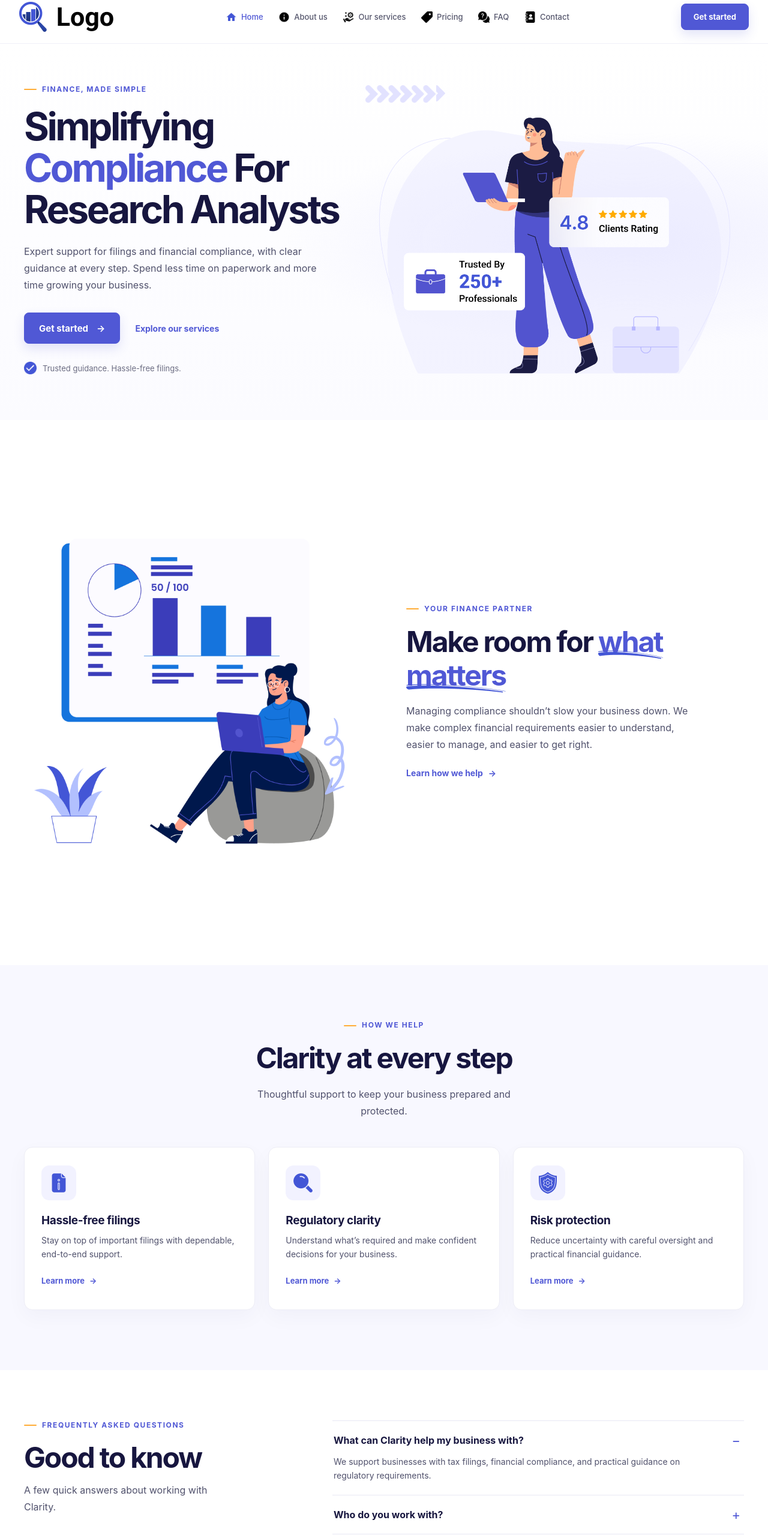
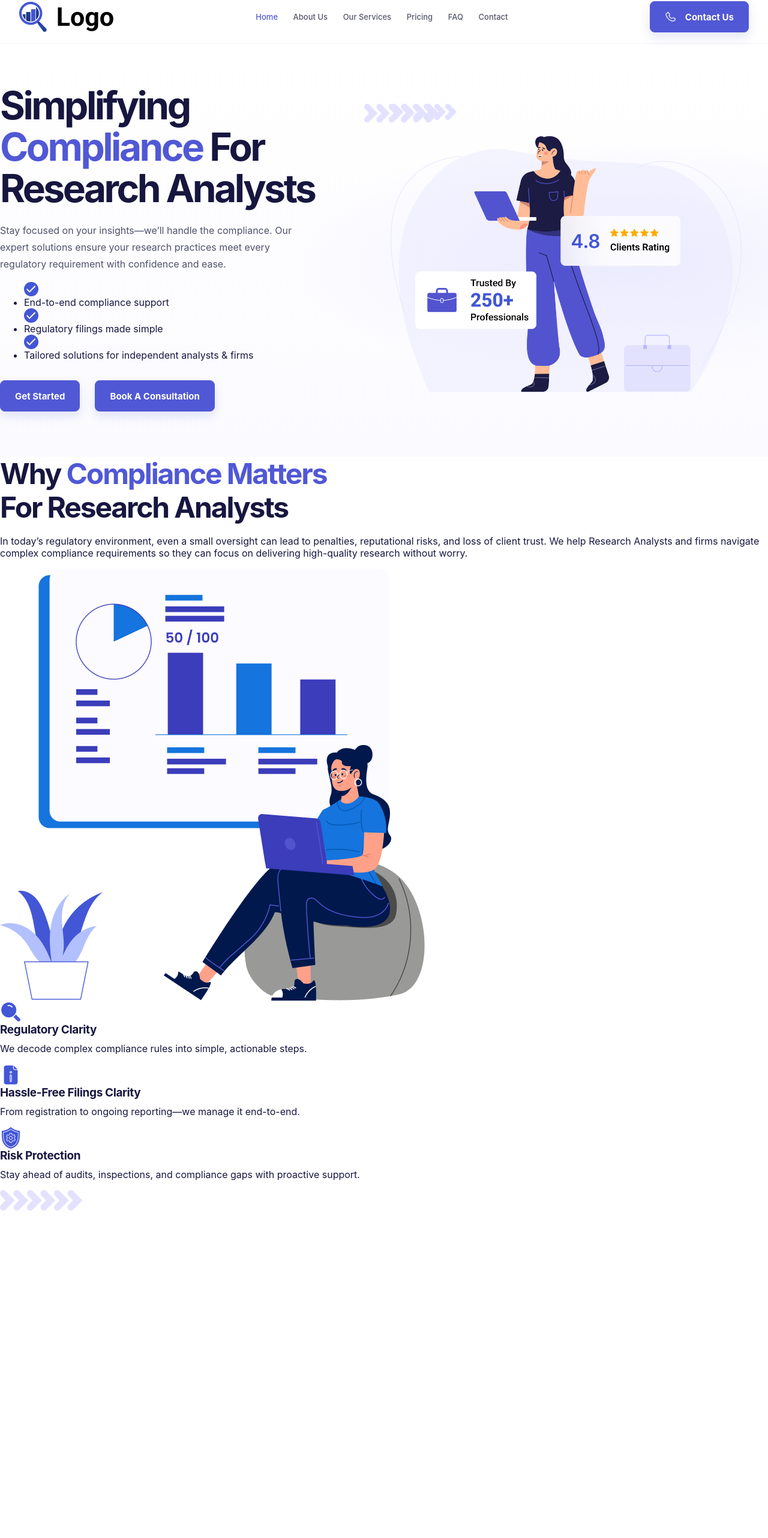
Before and after one commit to prince53454/clarity-landing-page, a plain HTML site: page index.html in a window 1280 px wide. Shown: the part 16-2580 px from the top of the page at 60% size. After the commit the page ends 2035 px from the top, so only its background shows below. Drawn offline with Linux system fonts and the light colour scheme.

Commit message:
Match landing page content to Figma design

```diff
--- a/index.html
+++ b/index.html
@@ -3,71 +3,42 @@
 <head>
   <meta charset="utf-8">
   <meta name="viewport" content="width=device-width, initial-scale=1">
-    <meta
-      name="description"
-      content="Compliance support designed for research analysts."
-    >
+  <meta name="description" content="Expert compliance support for research analysts, including regulatory filings and risk protection.">
   <title>Clarity — Compliance for Research Analysts</title>
-    <link
-      rel="icon"
-      type="image/png"
-      href="Assets%20-%20Images%20%26%20Icons-20261113T123316Z-1-001/Assets%20-%20Images%20%26%20Icons/Logo.png"
-    >
+  <link rel="icon" type="image/png" href="Assets%20-%20Images%20%26%20Icons-20261113T123316Z-1-001/Assets%20-%20Images%20%26%20Icons/Logo.png">
+  <link rel="preconnect" href="https://fonts.googleapis.com">
+  <link rel="preconnect" href="https://fonts.gstatic.com" crossorigin>
+  <link href="https://fonts.googleapis.com/css2?family=Roboto:wght@400;500;600;700&display=swap" rel="stylesheet">
   <link rel="stylesheet" href="styles.css">
 </head>
 <body>
   <header class="site-header">
     <div class="header-inner">
-        <a class="brand" href="#" aria-label="Clarity home">
-          <img
-            src="Assets%20-%20Images%20%26%20Icons-20261113T123316Z-1-001/Assets%20-%20Images%20%26%20Icons/Logo.png"
-            alt="Clarity"
-            width="158"
-            height="50"
-          >
+      <a class="brand" href="#home" aria-label="Clarity home">
+        <img src="Assets%20-%20Images%20%26%20Icons-20261113T123316Z-1-001/Assets%20-%20Images%20%26%20Icons/Logo.png" alt="Clarity" width="158" height="50">
       </a>
-
       <nav class="desktop-nav" aria-label="Main navigation">
-          <a class="nav-link active" href="#home">
-            <img src="Assets%20-%20Images%20%26%20Icons-20261113T123316Z-1-001/Assets%20-%20Images%20%26%20Icons/Home.png" alt="" width="24" height="24">
-            Home
+        <a class="nav-link active" href="#home">Home</a>
+        <a class="nav-link" href="#why-compliance">About Us</a>
+        <a class="nav-link" href="#why-compliance">Our Services</a>
+        <a class="nav-link" href="#why-compliance">Pricing</a>
+        <a class="nav-link" href="#why-compliance">FAQ</a>
+        <a class="nav-link" href="#why-compliance">Contact</a>
+      </nav>
+      <a class="button header-cta" href="#why-compliance">
+        <img src="Assets%20-%20Images%20%26%20Icons-20261113T123316Z-1-001/Assets%20-%20Images%20%26%20Icons/Contact-icon.png" alt="" width="20" height="20">
+        Contact Us
       </a>
-          <a class="nav-link" href="#about">
-            <img src="Assets%20-%20Images%20%26%20Icons-20261113T123316Z-1-001/Assets%20-%20Images%20%26%20Icons/AboutUs.png" alt="" width="24" height="24">
-            About us
-          </a>
-          <a class="nav-link" href="#services">
-            <img src="Assets%20-%20Images%20%26%20Icons-20261113T123316Z-1-001/Assets%20-%20Images%20%26%20Icons/Our%20Services.png" alt="" width="24" height="24">
-            Our services
-          </a>
-          <a class="nav-link" href="#benefits">
-            <img src="Assets%20-%20Images%20%26%20Icons-20261113T123316Z-1-001/Assets%20-%20Images%20%26%20Icons/Pricing.png" alt="" width="24" height="24">
-            Pricing
-          </a>
-          <a class="nav-link" href="#faq">
-            <img src="Assets%20-%20Images%20%26%20Icons-20261113T123316Z-1-001/Assets%20-%20Images%20%26%20Icons/FAQ.png" alt="" width="24" height="24">
-            FAQ
-          </a>
-          <a class="nav-link" href="#contact">
-            <img src="Assets%20-%20Images%20%26%20Icons-20261113T123316Z-1-001/Assets%20-%20Images%20%26%20Icons/Contact.png" alt="" width="24" height="24">
-            Contact
-          </a>
-        </nav>
-
-        <a class="button button-small header-cta" href="#contact">Get started</a>
-
       <details class="mobile-menu">
-          <summary aria-label="Toggle navigation">
-            <img src="Assets%20-%20Images%20%26%20Icons-20261113T123316Z-1-001/Assets%20-%20Images%20%26%20Icons/Menu.png" alt="" width="24" height="24">
-          </summary>
+        <summary aria-label="Open navigation"><img src="Assets%20-%20Images%20%26%20Icons-20261113T123316Z-1-001/Assets%20-%20Images%20%26%20Icons/Menu.png" alt="" width="24" height="24"></summary>
         <nav class="mobile-nav" aria-label="Mobile navigation">
           <a href="#home">Home</a>
-            <a href="#about">About us</a>
-            <a href="#services">Our services</a>
-            <a href="#benefits">Pricing</a>
-            <a href="#faq">FAQ</a>
-            <a href="#contact">Contact</a>
-            <a class="button" href="#contact">Get started</a>
+          <a href="#why-compliance">About Us</a>
+          <a href="#why-compliance">Our Services</a>
+          <a href="#why-compliance">Pricing</a>
+          <a href="#why-compliance">FAQ</a>
+          <a href="#why-compliance">Contact</a>
+          <a class="button" href="#why-compliance">Contact Us</a>
         </nav>
       </details>
     </div>
@@ -75,189 +46,60 @@
 
   <main>
     <section class="hero" id="home">
-        <div class="hero-inner content-width">
+      <div class="hero-inner">
         <div class="hero-copy">
-            <p class="eyebrow"><span></span> FINANCE, MADE SIMPLE</p>
-            <h1>Simplifying <span>Compliance</span> For Research Analysts</h1>
-            <p class="hero-description">
-              Expert support for filings and financial compliance, with clear
-              guidance at every step. Spend less time on paperwork and more
-              time growing your business.
-            </p>
+          <h1>Simplifying <span class="accent-underline">Compliance</span> For<br class="desktop-break"> Research Analysts</h1>
+          <p class="hero-description">Stay focused on your insights—we’ll handle the compliance. Our expert solutions ensure your research practices meet every regulatory requirement with confidence and ease.</p>
+          <ul class="hero-points">
+            <li><img src="Assets%20-%20Images%20%26%20Icons-20261113T123316Z-1-001/Assets%20-%20Images%20%26%20Icons/check-sign.png" alt="">End-to-end compliance support</li>
+            <li><img src="Assets%20-%20Images%20%26%20Icons-20261113T123316Z-1-001/Assets%20-%20Images%20%26%20Icons/check-sign.png" alt="">Regulatory filings made simple</li>
+            <li><img src="Assets%20-%20Images%20%26%20Icons-20261113T123316Z-1-001/Assets%20-%20Images%20%26%20Icons/check-sign.png" alt="">Tailored solutions for independent analysts &amp; firms</li>
+          </ul>
           <div class="hero-actions">
-              <a class="button" href="#contact">
-                Get started
-                <span aria-hidden="true">→</span>
-              </a>
-              <a class="text-link" href="#services">Explore our services</a>
-            </div>
-            <div class="hero-note">
-              <img src="Assets%20-%20Images%20%26%20Icons-20261113T123316Z-1-001/Assets%20-%20Images%20%26%20Icons/check-sign.png" alt="" width="24" height="24">
-              <span>Trusted guidance. Hassle-free filings.</span>
+            <a class="button" href="#why-compliance">Get Started</a>
+            <a class="button button-outline" href="#why-compliance">Book A Consultation</a>
           </div>
         </div>
         <div class="hero-art">
-            <img
-              class="banner-image"
-              src="Assets%20-%20Images%20%26%20Icons-20261113T123316Z-1-001/Assets%20-%20Images%20%26%20Icons/Banner%20Image.png"
-              alt="A professional holding a tablet, with a 4.8 client rating and 250+ professionals"
-              width="1109"
-              height="911"
-            >
-            <span class="hero-arrow-cover" aria-hidden="true"></span>
-            <img
-              class="hero-chevrons"
-              src="Assets%20-%20Images%20%26%20Icons-20261113T123316Z-1-001/Assets%20-%20Images%20%26%20Icons/Vector1.png"
-              alt=""
-              width="138"
-              height="35"
-              aria-hidden="true"
-            >
+          <img class="hero-chevrons" src="Assets%20-%20Images%20%26%20Icons-20261113T123316Z-1-001/Assets%20-%20Images%20%26%20Icons/Vector1.png" alt="" aria-hidden="true">
+          <img class="banner-image" src="Assets%20-%20Images%20%26%20Icons-20261113T123316Z-1-001/Assets%20-%20Images%20%26%20Icons/Banner%20Image.png" alt="Research professional with compliance ratings and business credentials" width="1109" height="911">
         </div>
       </div>
     </section>
 
-      <section class="intro-section" id="about">
-        <div class="content-width intro-grid">
-          <div class="intro-art">
-            <img
-              src="Assets%20-%20Images%20%26%20Icons-20261113T123316Z-1-001/Assets%20-%20Images%20%26%20Icons/Section2-Image.png"
-              alt="A finance professional reviewing a business analytics dashboard"
-              width="708"
-              height="721"
-              loading="lazy"
-            >
-            <img
-              class="intro-swoosh"
-              src="Assets%20-%20Images%20%26%20Icons-20261113T123316Z-1-001/Assets%20-%20Images%20%26%20Icons/Vector2.png"
-              alt=""
-              width="36"
-              height="129"
-              loading="lazy"
-              aria-hidden="true"
-            >
+    <section class="compliance-section" id="why-compliance">
+      <div class="compliance-inner">
+        <div class="compliance-top">
+          <h2>Why <span>Compliance Matters</span><br>For Research Analysts</h2>
+          <p>In today’s regulatory environment, even a small oversight can lead to penalties, reputational risks, and loss of client trust. We help Research Analysts and firms navigate complex compliance requirements so they can focus on delivering high-quality research without worry.</p>
         </div>
-          <div class="intro-copy">
-            <p class="eyebrow"><span></span> YOUR FINANCE PARTNER</p>
-            <h2>Make room for <span class="underlined-accent">what matters</span></h2>
-            <p class="section-description">
-              Managing compliance shouldn’t slow your business down. We make
-              complex financial requirements easier to understand, easier to
-              manage, and easier to get right.
-            </p>
-            <a class="text-link" href="#services">
-              Learn how we help <span aria-hidden="true">→</span>
-            </a>
+        <div class="compliance-content">
+          <div class="compliance-art">
+            <img src="Assets%20-%20Images%20%26%20Icons-20261113T123316Z-1-001/Assets%20-%20Images%20%26%20Icons/Section2-Image.png" alt="Research analyst reviewing a compliance dashboard" width="708" height="721" loading="lazy">
           </div>
-        </div>
-      </section>
-
-      <section class="services-section" id="services">
-        <div class="content-width">
-          <div class="section-heading">
-            <p class="eyebrow"><span></span> HOW WE HELP</p>
-            <h2>Clarity at every step</h2>
-            <p class="section-description">
-              Thoughtful support to keep your business prepared and protected.
-            </p>
-          </div>
-
-          <div class="benefit-grid" id="benefits">
-            <article class="benefit-card">
-              <div class="benefit-icon">
+          <div class="feature-list">
+            <article class="feature-card">
+              <img src="Assets%20-%20Images%20%26%20Icons-20261113T123316Z-1-001/Assets%20-%20Images%20%26%20Icons/Regulatory%20Clarity.png" alt="" width="36" height="36" loading="lazy">
+              <div><h3>Regulatory Clarity</h3><p>We decode complex compliance rules into simple, actionable steps.</p></div>
+            </article>
+            <article class="feature-card">
               <img src="Assets%20-%20Images%20%26%20Icons-20261113T123316Z-1-001/Assets%20-%20Images%20%26%20Icons/Hassle-Free%20Filings%20Clarity.png" alt="" width="36" height="36" loading="lazy">
-              </div>
-              <h3>Hassle-free filings</h3>
-              <p>Stay on top of important filings with dependable, end-to-end support.</p>
-              <a class="card-link" href="#contact" aria-label="Learn more about hassle-free filings">Learn more <span aria-hidden="true">→</span></a>
+              <div><h3>Hassle-Free Filings Clarity</h3><p>From registration to ongoing reporting—we manage it end-to-end.</p></div>
             </article>
-            <article class="benefit-card">
-              <div class="benefit-icon">
-                <img src="Assets%20-%20Images%20%26%20Icons-20261113T123316Z-1-001/Assets%20-%20Images%20%26%20Icons/Regulatory%20Clarity.png" alt="" width="36" height="36" loading="lazy">
-              </div>
-              <h3>Regulatory clarity</h3>
-              <p>Understand what’s required and make confident decisions for your business.</p>
-              <a class="card-link" href="#contact" aria-label="Learn more about regulatory clarity">Learn more <span aria-hidden="true">→</span></a>
-            </article>
-            <article class="benefit-card">
-              <div class="benefit-icon">
+            <article class="feature-card">
               <img src="Assets%20-%20Images%20%26%20Icons-20261113T123316Z-1-001/Assets%20-%20Images%20%26%20Icons/Risk%20Protection.png" alt="" width="36" height="36" loading="lazy">
-              </div>
-              <h3>Risk protection</h3>
-              <p>Reduce uncertainty with careful oversight and practical financial guidance.</p>
-              <a class="card-link" href="#contact" aria-label="Learn more about risk protection">Learn more <span aria-hidden="true">→</span></a>
+              <div><h3>Risk Protection</h3><p>Stay ahead of audits, inspections, and compliance gaps with proactive support.</p></div>
             </article>
           </div>
         </div>
-      </section>
-
-      <section class="faq-section" id="faq">
-        <div class="content-width faq-layout">
-          <div class="faq-heading">
-            <p class="eyebrow"><span></span> FREQUENTLY ASKED QUESTIONS</p>
-            <h2>Good to know</h2>
-            <p class="section-description">
-              A few quick answers about working with Clarity.
-            </p>
       </div>
-          <div class="faq-list">
-            <details class="faq-item" open>
-              <summary>What can Clarity help my business with?</summary>
-              <p>We support businesses with tax filings, financial compliance, and practical guidance on regulatory requirements.</p>
-            </details>
-            <details class="faq-item">
-              <summary>Who do you work with?</summary>
-              <p>We work with growing businesses that want dependable help managing their financial compliance.</p>
-            </details>
-            <details class="faq-item">
-              <summary>How do I get started?</summary>
-              <p>Reach out to our team and tell us a little about your business and the support you need. We’ll help you work out the next step.</p>
-            </details>
-          </div>
-        </div>
-      </section>
-
-      <section class="contact-section" id="contact">
-        <div class="content-width contact-panel">
-          <div>
-            <p class="eyebrow"><span></span> LET’S GET STARTED</p>
-            <h2>Ready for a little more clarity?</h2>
-            <p>Talk to our team about the right support for your business.</p>
-          </div>
-          <a class="button button-light" href="mailto:hello@example.com">
-            <img
-              src="Assets%20-%20Images%20%26%20Icons-20261113T123316Z-1-001/Assets%20-%20Images%20%26%20Icons/Contact-icon.png"
-              alt=""
-              width="20"
-              height="20"
-            >
-            Contact us <span aria-hidden="true">→</span>
-          </a>
-        </div>
+      <img class="section-chevrons" src="Assets%20-%20Images%20%26%20Icons-20261113T123316Z-1-001/Assets%20-%20Images%20%26%20Icons/Vector1.png" alt="" aria-hidden="true">
     </section>
   </main>
-
-    <footer class="site-footer">
-      <div class="content-width footer-inner">
-        <a class="brand" href="#home" aria-label="Clarity home">
-          <img
-            src="Assets%20-%20Images%20%26%20Icons-20261113T123316Z-1-001/Assets%20-%20Images%20%26%20Icons/Logo.png"
-            alt="Clarity"
-            width="158"
-            height="50"
-            loading="lazy"
-          >
-        </a>
-        <p>Clear financial support for growing businesses.</p>
-        <span class="copyright">© 2026 Clarity. All rights reserved.</span>
-      </div>
-    </footer>
   <script>
     const mobileMenu = document.querySelector(".mobile-menu");
     mobileMenu.querySelectorAll("a").forEach((link) => {
-        link.addEventListener("click", () => {
-          mobileMenu.open = false;
-        });
+      link.addEventListener("click", () => { mobileMenu.open = false; });
     });
   </script>
 </body>
```
Lines whose indentation alone changed are shown as unchanged.
